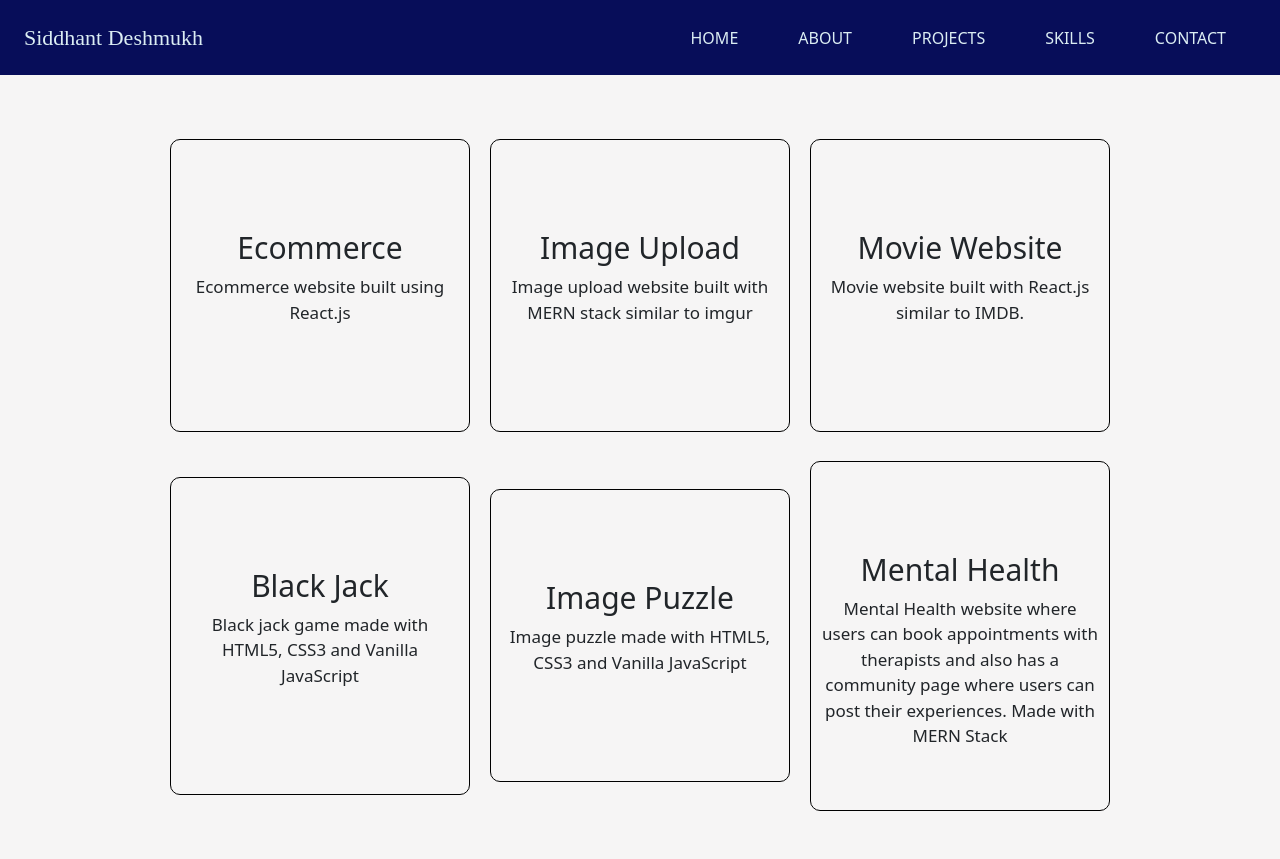
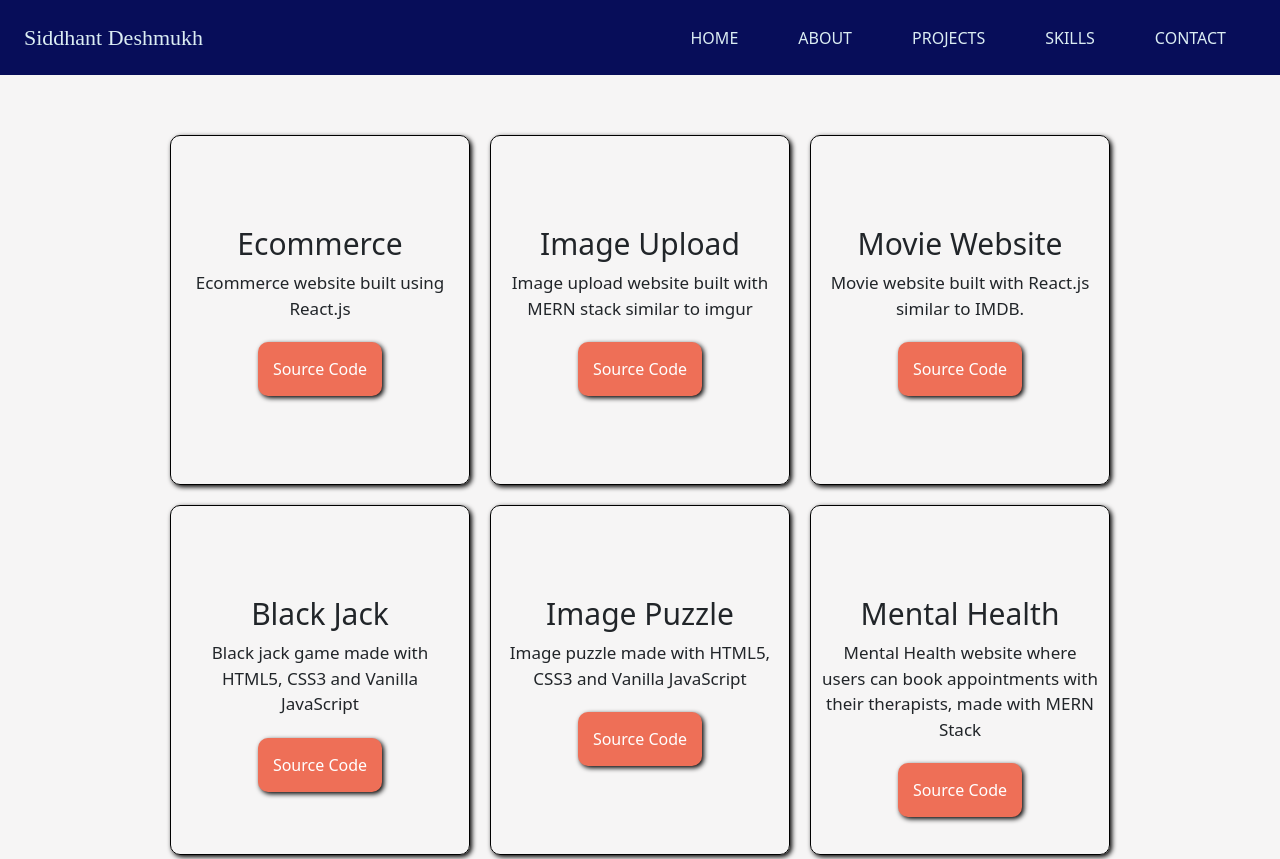
Before and after one commit to sid6145/portfolio, a React (Create React App) app: page /projects in a window 1280 px wide. Shown: the top 859 px of the page. Built offline with nearby package versions, Linux system fonts and the light colour scheme.

Commit message:
added some links in for projects

```diff
--- a/src/Components/Projects/index.js
+++ b/src/Components/Projects/index.js
@@ -7,28 +7,35 @@ function Projects() {
         <div className="project-card">
             <h2>Ecommerce</h2>
             <p>Ecommerce website built using React.js</p>
+          <a href="https://github.com/sid6145/Ecommerce" ><button className="project-btn">Source Code</button></a>
         </div>
         <div className="project-card">
             <h2>Image Upload</h2>
             <p>Image upload website built with MERN stack similar to imgur</p>
+            <button className="project-btn">Source Code</button>
         </div>
         <div className="project-card">
             <h2>Movie Website</h2>
             <p>Movie website built with React.js similar to IMDB.</p>
+            <button className="project-btn">Source Code</button>
         </div>
         <div className="project-card">
             <h2>Black Jack</h2>
             <p>Black jack game made with HTML5, CSS3 and Vanilla JavaScript</p>
+            <a href="https://github.com/sid6145/Card-game"><button className="project-btn">Source Code</button></a>
         </div>
         <div className="project-card">
             <h2>Image Puzzle</h2>
             <p>Image puzzle made with HTML5, CSS3 and Vanilla JavaScript</p>
+           <a href="https://github.com/exponentsoftware/MS_Grid-game_Aquila_Tep_Online_Full-time_2021_4"><button className="project-btn">Source Code</button></a>
         </div>
         <div className="project-card">
             <h2>Mental Health</h2>
-            <p>Mental Health website where users can book appointments with therapists and also has
-                a community page where users can post their experiences. Made with MERN Stack
+            <p>Mental Health website where users can book appointments with their therapists, made with
+                MERN Stack
+
             </p>
+            <a href="https://github.com/sid6145/mental-health-frontend"><button className="project-btn">Source Code</button></a>
         </div>
     </div>
   );
--- a/src/Components/Projects/style.css
+++ b/src/Components/Projects/style.css
@@ -15,6 +15,7 @@
     border: 1px solid black;
     border-radius: 10px;
     transition: 0.4s ease;
+    box-shadow: 2px 2px 5px black;
 }
 
 .project-card h2{
@@ -24,7 +25,12 @@
     font-size: 17px;
 }
 
-.project-card:hover{
-    box-shadow: 3px 3px 10px black;
-    cursor: pointer;
+.project-btn{
+    padding: 15px 15px;
+    margin: 5px;
+    background-color: #EE6F57;
+    color: white;
+    border: none;
+    border-radius: 10px;
+    box-shadow: 2px 2px 5px black;
 }
```
